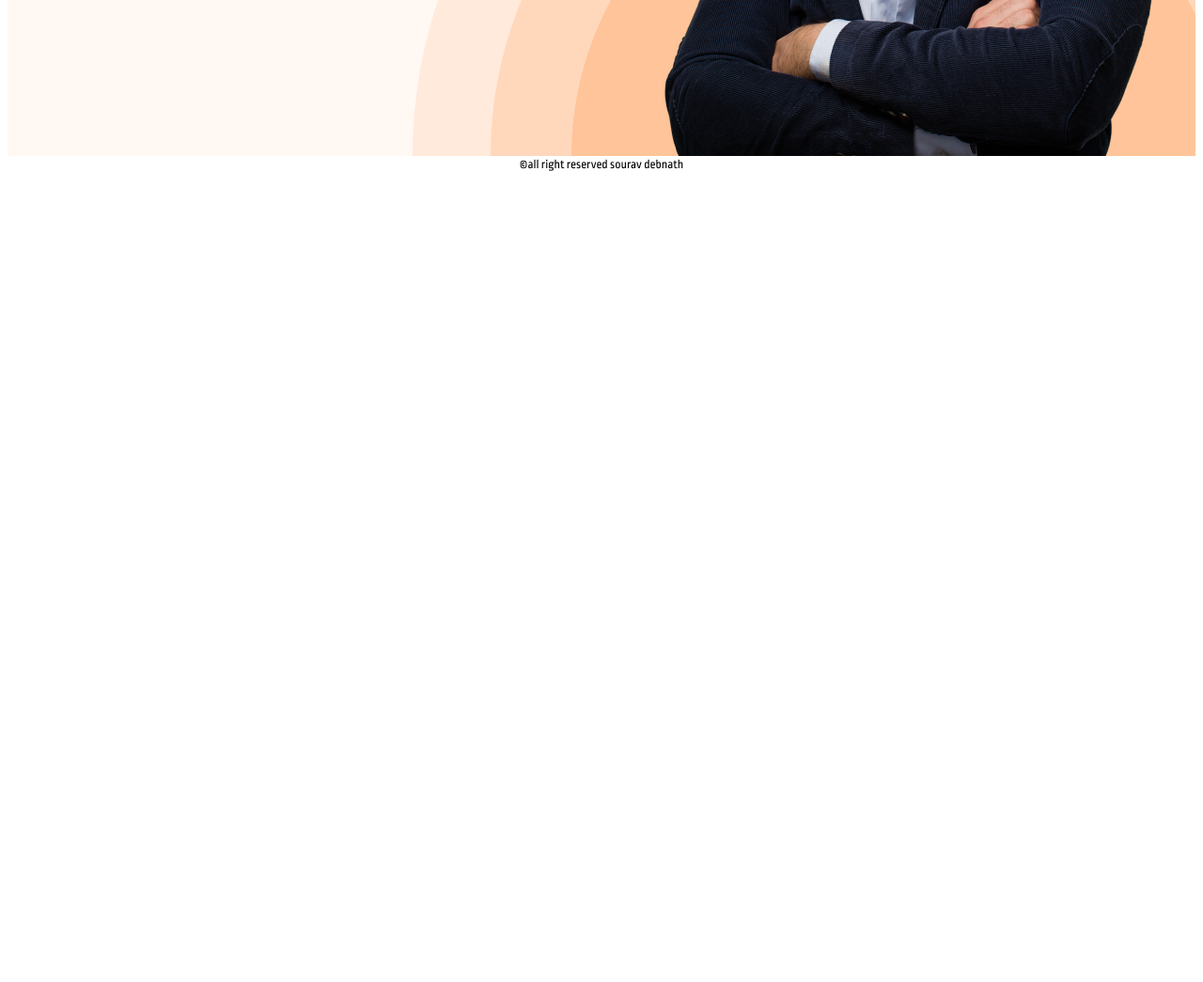
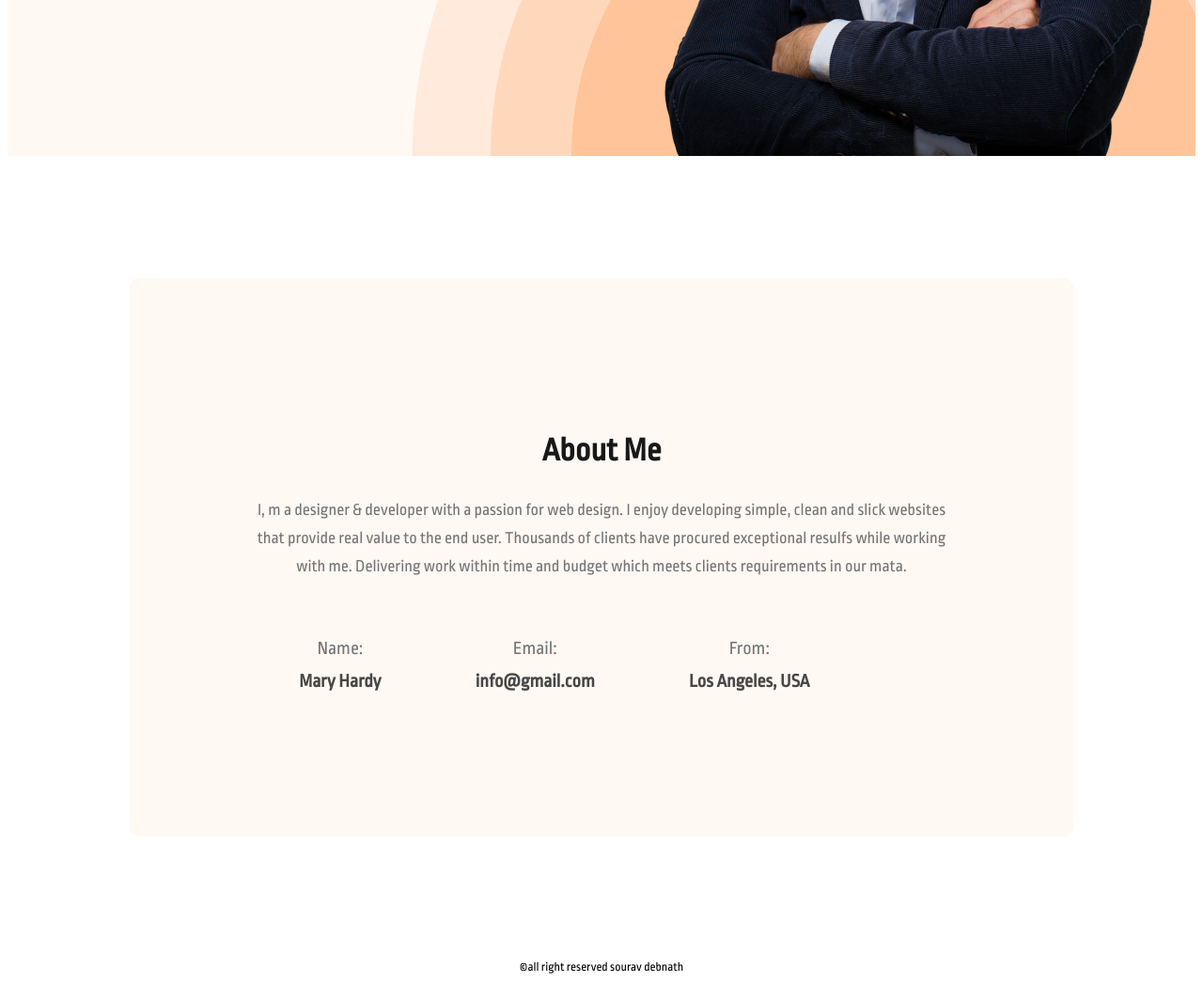
Before and after one commit to SOURAVcse9/web-developer, a plain HTML site: page index.html in a window 1280 px wide. Shown: the part 686-1731 px from the top of the page at 94% size. Before the commit the page ends 877 px from the top, so only its background shows below. Drawn offline with nearby package versions, Linux system fonts and the light colour scheme.

Commit message:
added about section info

```diff
--- a/index.html
+++ b/index.html
@@ -34,7 +34,35 @@
             <img class="image" src="images/hardy.png" alt="profile picture">
         </div>
     </header>
-    <main></main>
+
+    <main>
+        <section class="about">
+            <h3 class="section-title">About Me</h3>
+            <p class="section-description">I, m a designer & developer with a passion for web design. I enjoy developing simple, clean and slick websites that provide real value to the end user. Thousands of clients have procured exceptional resulfs while working with me. Delivering work within time and budget which meets clients requirements in our mata.</p>
+            <div class="about-info-container">
+                <!-- .about-info*4>h4.info-title+p.info-description -->
+                <div class="about-info">
+                    <h4 class="info-title">Name:
+                    </h4>
+                    <p class="info-description">Mary Hardy </p>
+                </div>
+                <div class="about-info">
+                    <h4 class="info-title">Email:
+                        </h4>
+                    <p class="info-description">info@gmail.com</p>
+                </div>
+                <div class="about-info">
+                    <h4 class="info-title">From:
+                       </h4>
+                    <p class="info-description"> Los Angeles, USA</p>
+                </div>
+                <div class="about-info">
+                    <h4 class="info-title"></h4>
+                    <p class="info-description"></p>
+                </div>
+            </div>
+        </section>
+    </main>
     <footer> <small>&copy;all right reserved sourav debnath</small></footer>
 </body>
 </html>
--- a/styles/styles.css
+++ b/styles/styles.css
@@ -95,8 +95,62 @@ margin-bottom: 5px;
 
 }
 /* main section styles */
+main{
+    max-width: 1140;
 
+}
 
 
 
 /* about section styles */
+.about{
+    padding: 130px;
+    border-radius: 10px;
+    background: #FFF8F3;
+    margin:130px ;
+font-weight: 700px;
+
+}
+.section-title{
+    color: #181818;
+text-align: center;
+font-size: 35px;
+font-weight: 700;
+margin-bottom: 30px;
+
+
+}
+.section-description{
+    color:  #757575;
+
+font-size: 18px;
+margin-bottom: 30px;
+font-weight: 400;
+line-height: 30px;
+text-align: center;
+/* width: 827px; */
+}
+.about-info-container{
+    display: flex;
+    justify-content: space-around;
+}
+.about-info{
+
+    text-align: center;
+
+}
+.info-title{
+    color:#757575;
+text-align: center;
+font-size: 20px;
+font-weight: 400;
+line-height: 30px;
+margin-bottom: 5px;
+}
+.info-description{
+    color: #474747;
+font-size: 20px;
+font-weight: 700;
+line-height: 30px;
+margin-top: 0px;
+}
```
